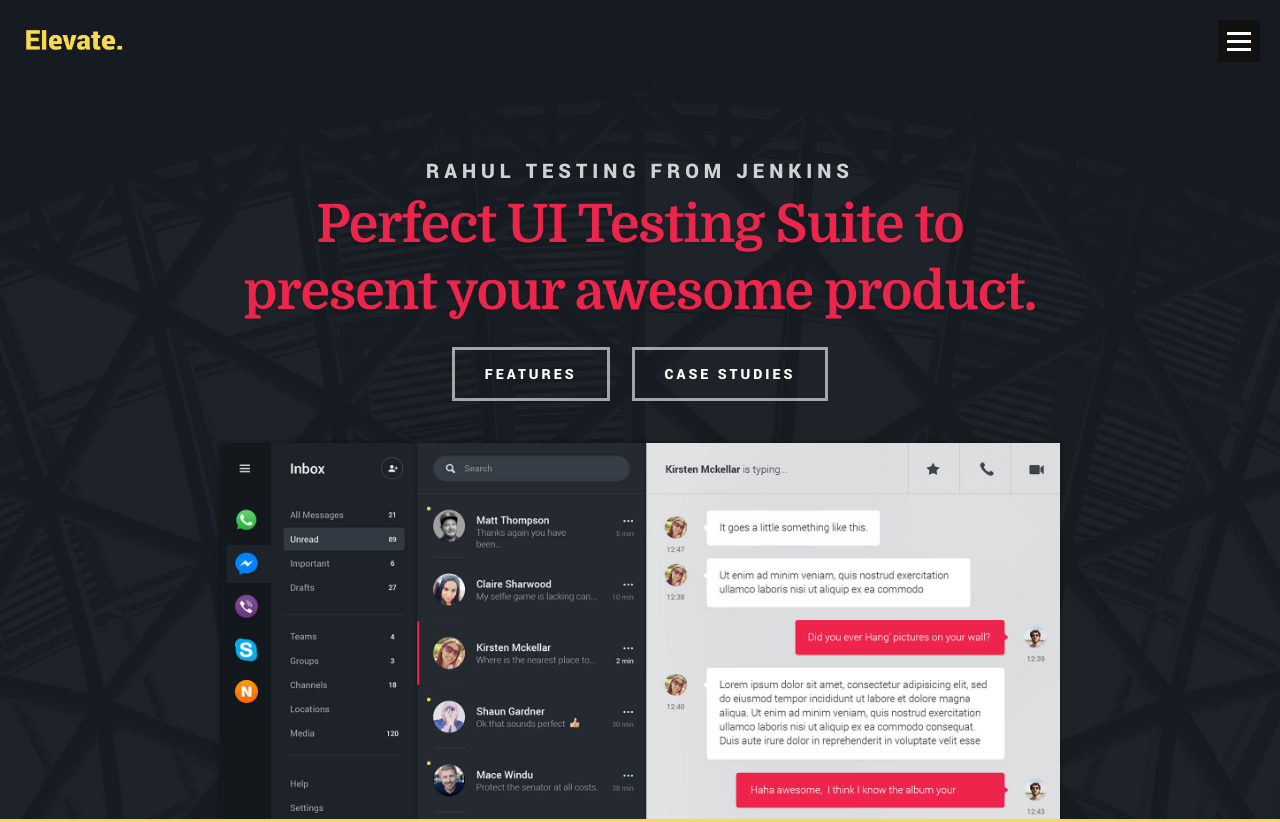
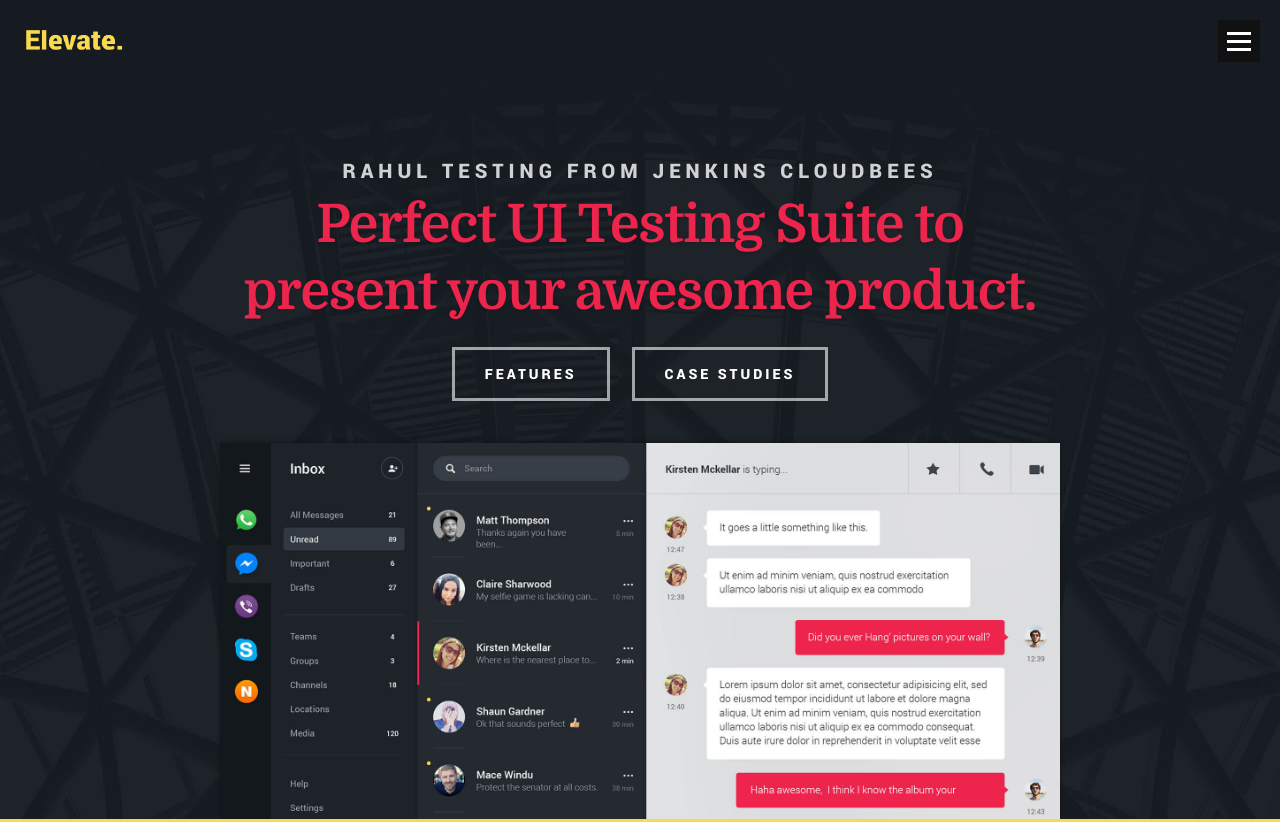
Before and after one commit to kalyankumartalluri/CloudBees-Jenkins-Ci-with-Functionize, a website: page Template/index.html in a window 1280 px wide. Shown: the top 822 px of the page. Drawn offline with Linux system fonts and the light colour scheme; files whose address does not match are found by name.

Commit message:
Run Run Run

```diff
--- a/Template/index.html
+++ b/Template/index.html
@@ -90,7 +90,7 @@
 		   <div class="row intro-content">
 		   	<div class="col-twelve">
 
-          <h3 class="animate-intro">Rahul Testing From Jenkins</h3>
+          <h3 class="animate-intro">Rahul Testing From Jenkins Cloudbees</h3>
 
 					<h1 class="animate-intro">
 						Perfect UI Testing Suite to present your awesome product.
```
